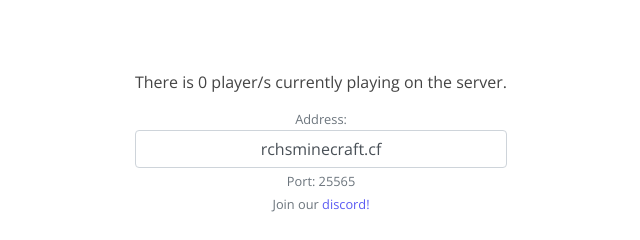
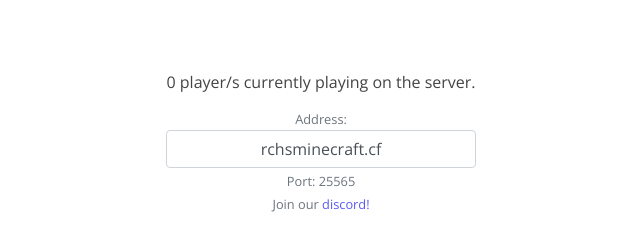
Before and after one commit to gitiliya/rchsmc, a plain HTML site: page index.html in a window 1280 px wide. Shown: the part 288-528 px from the top of the page, 319-959 px from the left. Drawn offline with nearby package versions, Linux system fonts and the light colour scheme.

Commit message:
Update index.html

```diff
--- a/index.html
+++ b/index.html
@@ -4264,7 +4264,7 @@ section {
 <br>
 <div class="form-group">
 <script src="https://cdn.jsdelivr.net/gh/leonardosnt/mc-player-counter/dist/mc-player-counter.min.js"></script>
-<p class="text-center">There is <span data-playercounter-ip="rchsminecraft.cf">0</span> player/s currently playing on the server.</p>
+<p class="text-center"> <span data-playercounter-ip="rchsminecraft.cf">0</span> player/s currently playing on the server.</p>
 <small class="form-text text-muted text-center">Address:</small>
 <input type="text" class="form-control" name="uIn1" value="rchsminecraft.cf" placeholder=""><small class="form-text text-muted text-center">Port: 25565</a></small><small class="form-text text-muted text-center">Join our <a href="https://discord.gg/DVvfEepXTe">discord!<a/></small>
 </div>
```
